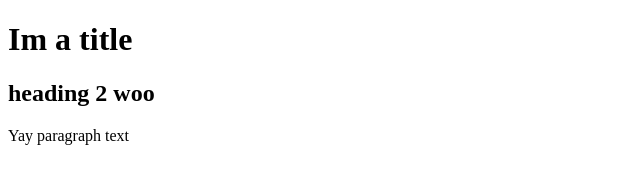
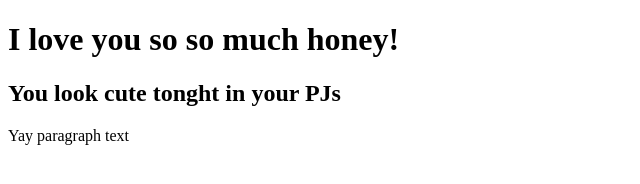
Before and after one commit to MasonLT199/Mason, a plain HTML site: page index.html in a window 1280 px wide. Shown: the whole page, without its empty margins (0-640 px from the left). Drawn offline with Linux system fonts and the light colour scheme.

Commit message:
late night customizations

```diff
--- a/index.html
+++ b/index.html
@@ -5,8 +5,8 @@
 </head>
 <body>
 
-  <h1>Im a title</h1>
-  <h2>heading 2 woo</h2>
+  <h1>I love you so so much honey!</h1>
+  <h2>You look cute tonght in your PJs</h2>
   <p>Yay paragraph text</p>
 
 
```
